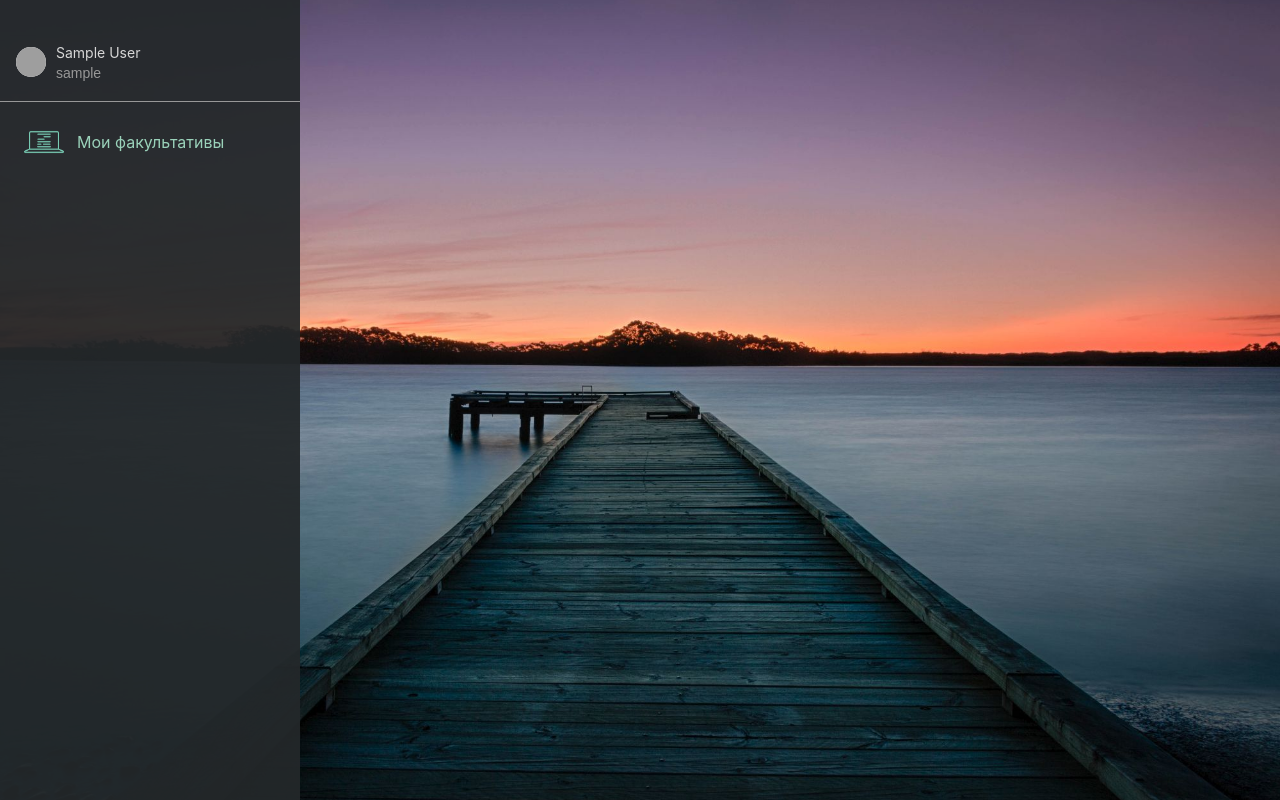
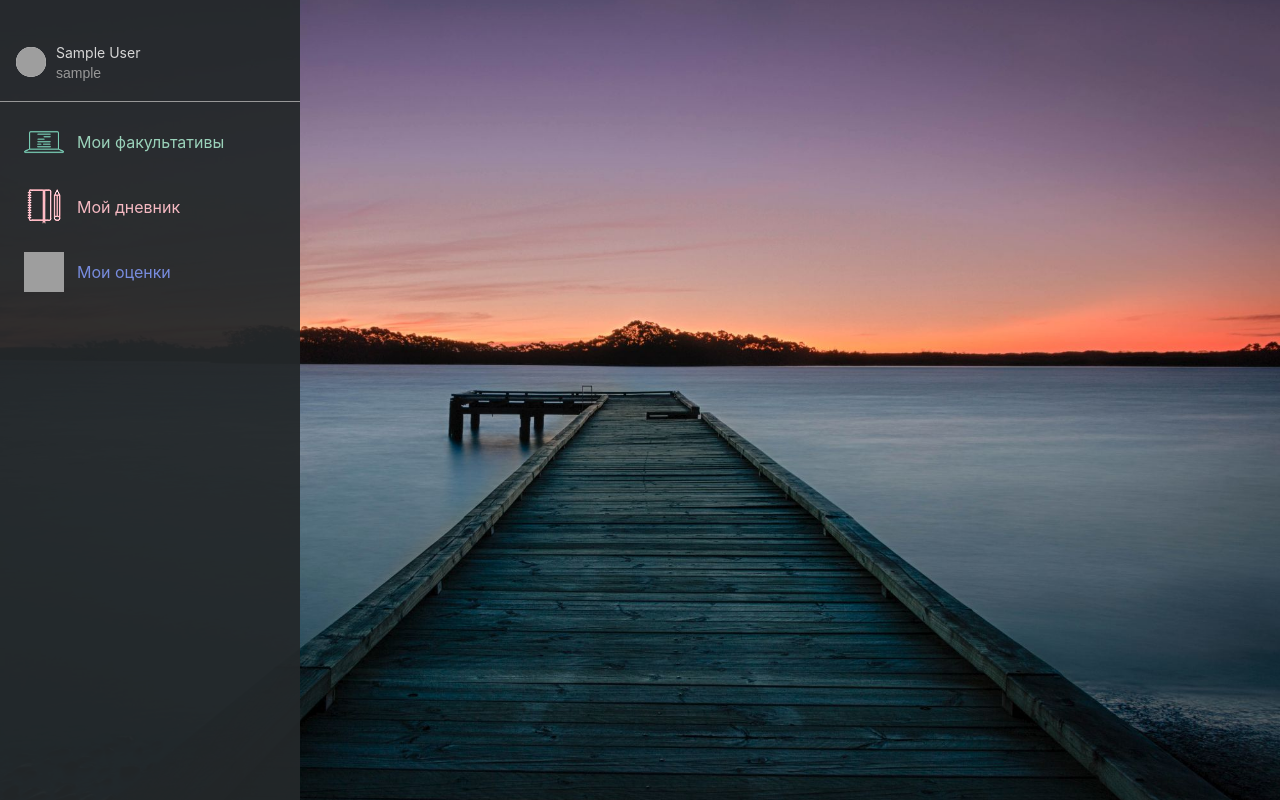
Before and after one commit to bulatcute/edutatar, a Flask app: page / in a window 1280 px wide. Run offline with Flask 2, Linux system fonts and the light colour scheme; the visitor is signed in with stand-in values (Sample User, id 1); data comes from the database, SQL or seed files in the repository; some libraries are stand-ins or nearby versions; grey boxes are pictures that could not be loaded.

Commit message:
icons update

```diff
--- a/flask_app/templates/index.html
+++ b/flask_app/templates/index.html
@@ -24,6 +24,26 @@
                     <span style="color: #9ad2ba;margin-top: 0px;">Мои факультативы</span></div>
             </div>
         </a>
+        <a href="#">
+            <div class="c-row"
+                style="margin-top: 15px;width: 100%;height: 50px;padding-left: 11px;padding-top: 5px;padding-right: 5px;padding-bottom: 5px;">
+                <div class="c-column"
+                    style="padding: 0px;width: 40px;height: 40px;margin-right: 13px;margin-left: 13px;">
+                    <img style="width: 40px;height: 40px;" src="{{url_for('static', filename='img/diary-icon.png')}}" /></div>
+                <div class="c-column" style="margin-top: 8px;">
+                    <span style="color: #f5b9c2;margin-top: 0px;">Мой дневник</span></div>
+            </div>
+        </a>
+        <a href="#">
+            <div class="c-row"
+                style="margin-top: 15px;width: 100%;height: 50px;padding-left: 11px;padding-top: 5px;padding-right: 5px;padding-bottom: 5px;">
+                <div class="c-column"
+                    style="padding: 0px;width: 40px;height: 40px;margin-right: 13px;margin-left: 13px;">
+                    <img style="width: 40px;height: 40px;" src="{{url_for('static', filename='img/star-icon.png')}}" /></div>
+                <div class="c-column" style="margin-top: 8px;">
+                    <span style="color: #788cde;margin-top: 0px;">Мои оценки</span></div>
+            </div>
+        </a>
     </div>
 </div>
 {% endblock %}
```
Also changed, not shown: flask_app/static/img/diary-icon.png (added), flask_app/static/img/grayman.png.
